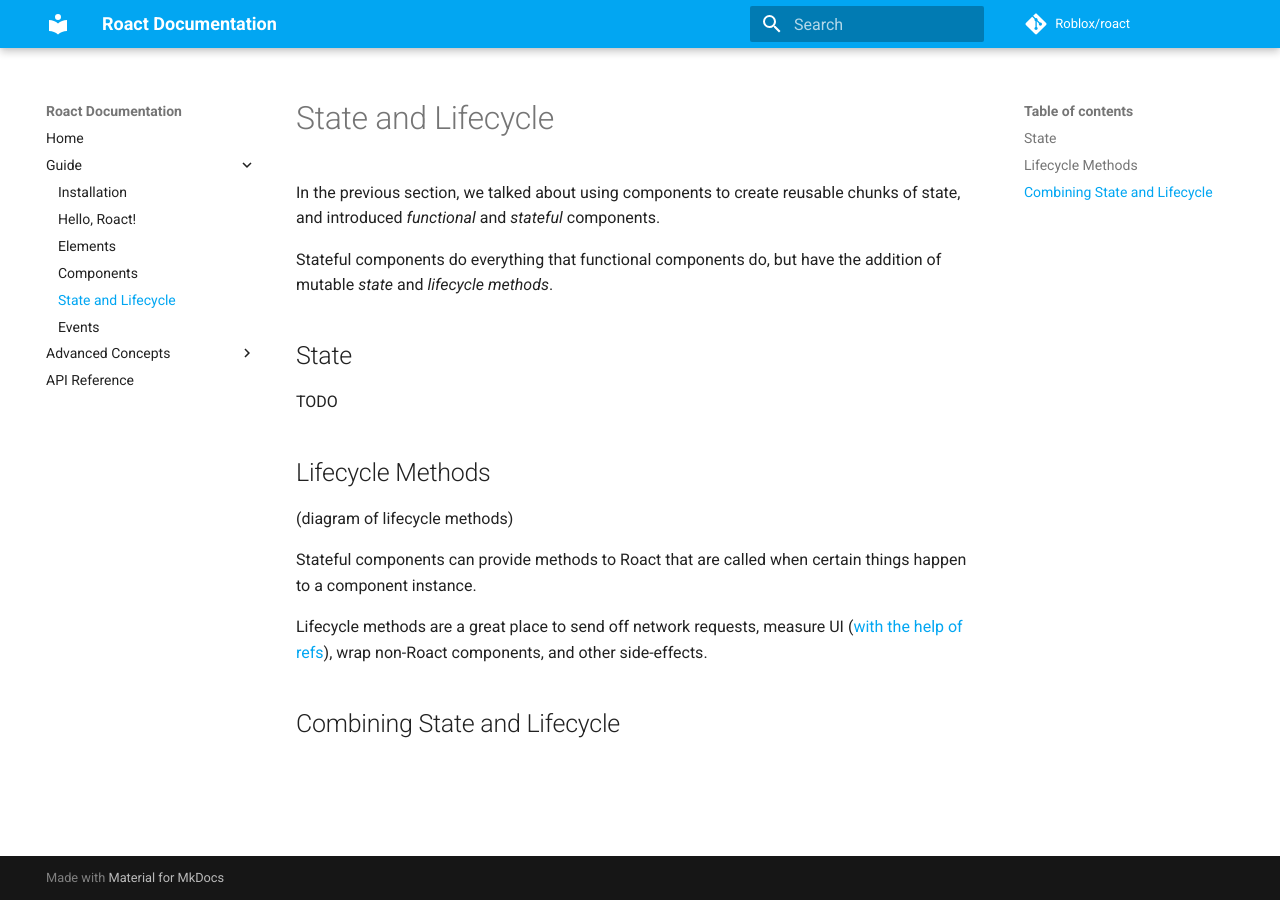
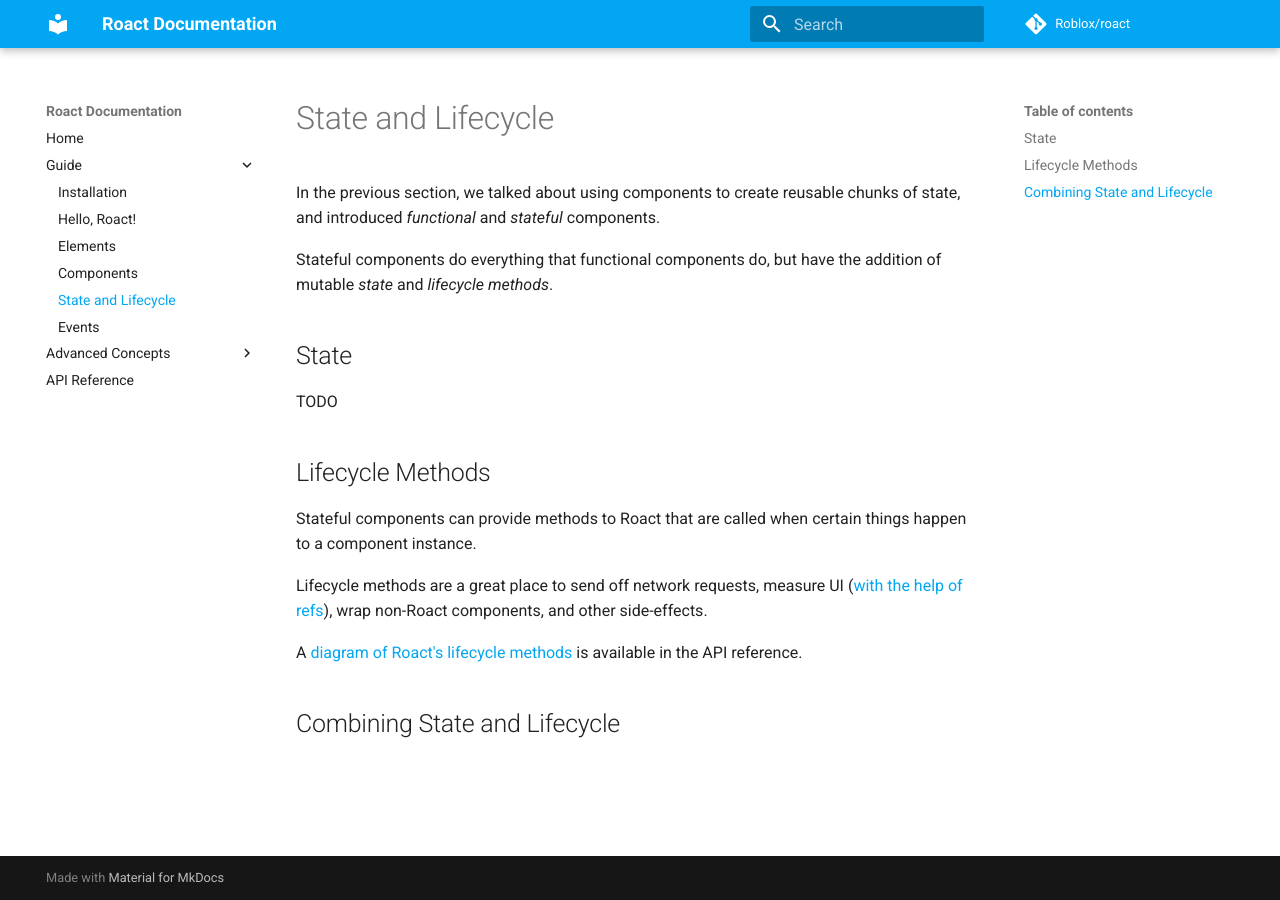
Before and after one commit to Roblox/roact, an MkDocs documentation site: the page built from docs/guide/state-and-lifecycle.md, in a window 1280 px wide. Built offline with MkDocs 1.6.1 and Material for MkDocs 9.7.7, drawn with Linux system fonts in a browser that asks for light colours; comment, search, counter and statistics services are not loaded; old or Windows-style settings are respelled for this version of MkDocs.

Commit message:
Link to lifecycle section in reference from guide

```diff
--- a/docs/guide/state-and-lifecycle.md
+++ b/docs/guide/state-and-lifecycle.md
@@ -7,10 +7,10 @@ Stateful components do everything that functional components do, but have the ad
 TODO
 
 ## Lifecycle Methods
-(diagram of lifecycle methods)
-
 Stateful components can provide methods to Roact that are called when certain things happen to a component instance.
 
 Lifecycle methods are a great place to send off network requests, measure UI ([with the help of refs](/advanced/refs)), wrap non-Roact components, and other side-effects.
 
+A [diagram of Roact's lifecycle methods](/api-reference#lifecycle-events) is available in the API reference.
+
 ## Combining State and Lifecycle
```
